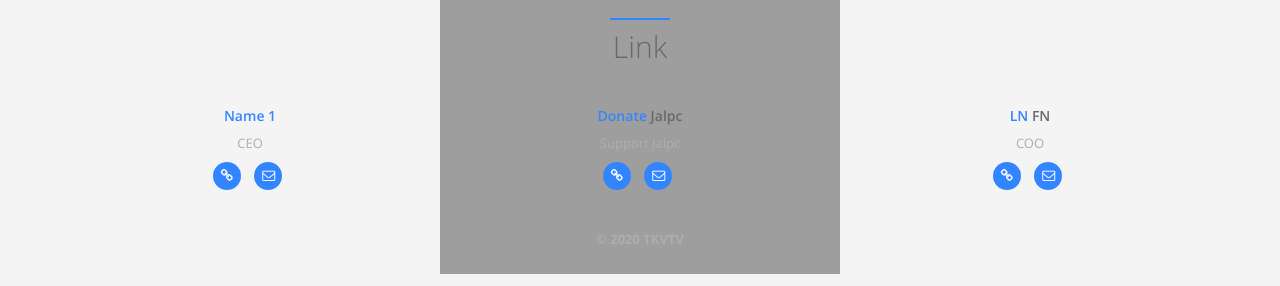
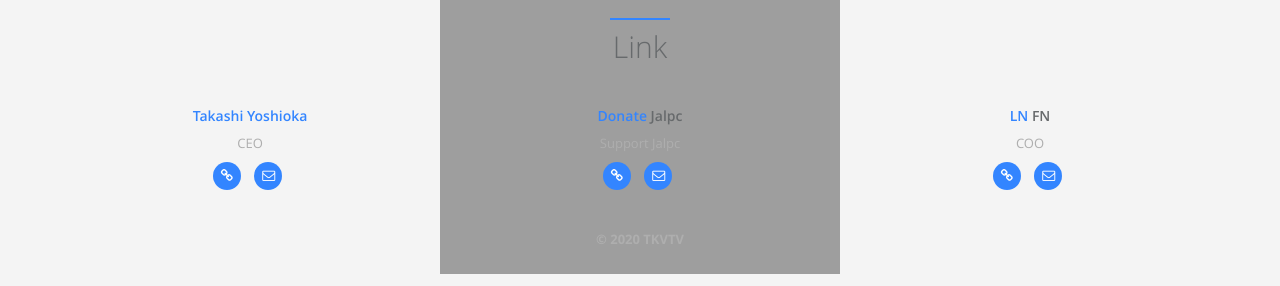
Before and after one commit to takagotch/o23829, a Jekyll site: the page built from index.html, in a window 1280 px wide and 900 px high, scrolled down 2448 px. Shown: the part 611-897 px from the top of the window. Built offline with Jekyll 4.4.1, drawn with Linux system fonts in a browser that asks for light colours.

Commit message:
Update links.yml

```diff
--- a/_data/index/links.yml
+++ b/_data/index/links.yml
@@ -1,9 +1,9 @@
 # links section data
-- last_name: Name 1
+- last_name: Takashi Yoshioka
   first_name:
   desc: CEO
-  website: https://www.google.com
-  email: ceo@google.com
+  website: https://tkvtv.com
+  email: takagotch@activated.sakura.ne.jp
 
 - last_name: Donate
   first_name: Jalpc
```
